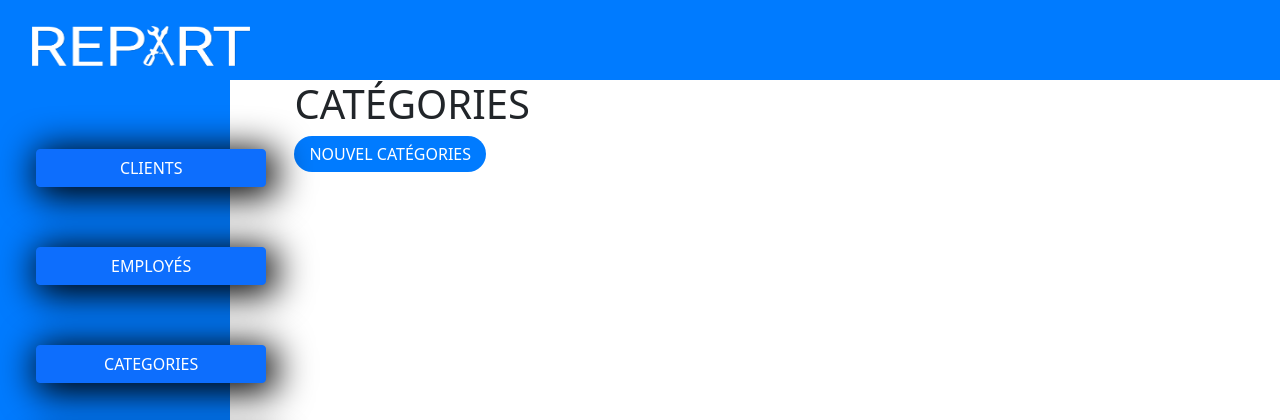
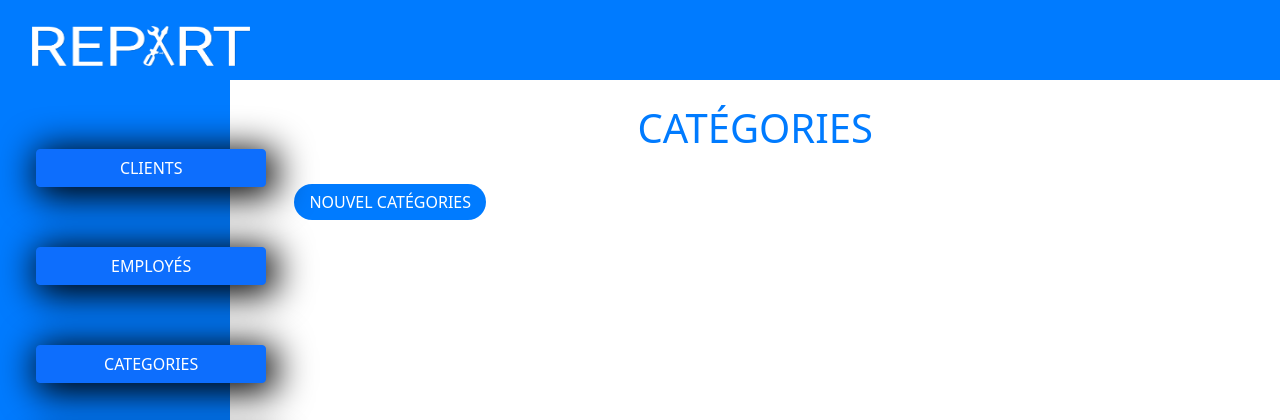
Before and after one commit to DernierPhenix/REPART, a Symfony app: template templates/categories/index.html.twig in a window 1280 px wide. Shown: the top 420 px of the page. Run offline with Twig, Linux system fonts and the light colour scheme; the template is opened without the code that fills it, so the values that code supplies are empty; some libraries are stand-ins or nearby versions.

Commit message:
maj template

```diff
--- a/templates/categories/index.html.twig
+++ b/templates/categories/index.html.twig
@@ -5,6 +5,10 @@
 
 {% block style %}
 	<style>
+    h1{
+        color:#007bff;
+        text-align:center;
+    }
     .image{
         height:100%;
         width:100%;
@@ -26,9 +30,21 @@
     </style>
 {% endblock %}
 
+{% block navbarTop %}
+	<div class="logOut d-flex justify-content-around">
+		{% if app.user %}
+			bienvenue sur votre espace
+			{{ app.user.userIdentifier }}
+			!
+			<a href="{{ path('app_logout') }}" class="btn btn-light ">Logout</a>
+		{% endif %}
+	</div>
+{% endblock %}
+
+
 {% block contenu %}
-
-	<h1>CATÉGORIES</h1>
+<br>
+	<h1>CATÉGORIES</h1><br>
 
 <div class='row'>
 {% for category in categories %}
--- a/templates/produit/index.html.twig
+++ b/templates/produit/index.html.twig
@@ -14,7 +14,7 @@
 			bienvenue sur votre espace
 			{{ app.user.userIdentifier }}
 			!
-			<div class="dropdown show">
+			{# <div class="dropdown show">
 				<a class="btn btn-secondary dropdown-toggle" href="#" role="button" id="dropdownMenuLink" data-toggle="dropdown" aria-haspopup="true" aria-expanded="false">
 					Marques
 				</a>
@@ -24,7 +24,7 @@
 					<a class="dropdown-item" href="#">...</a>
 					<a class="dropdown-item" href="#">...</a>
 				</div>
-			</div>
+			</div> #}
 			<a href="{{ path('app_logout') }}" class="btn btn-light ">Logout</a>
 		{% endif %}
 	</div>
```
